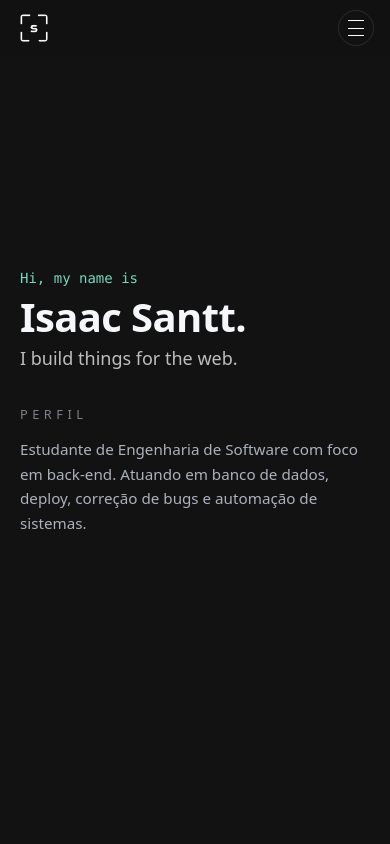
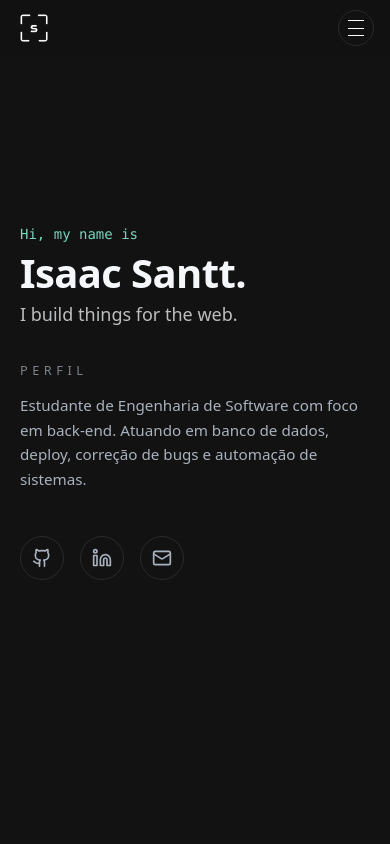
Before and after one commit to okisantt/portfolio, a Next.js app: page / in a window 390 px wide. Shown: the top 844 px of the page. Built offline with nearby package versions, Linux system fonts and the light colour scheme.

Commit message:
desing mobile

```diff
--- a/components/sections/Hero.tsx
+++ b/components/sections/Hero.tsx
@@ -3,6 +3,7 @@
 import Container from "@/components/ui/Container";
 import FadeIn from "@/components/motion/FadeIn";
 import { motion } from "framer-motion";
+import { Github, Linkedin, Mail } from "lucide-react";
 
 export default function Hero() {
   return (
@@ -33,6 +34,7 @@ export default function Hero() {
               </p>
             </div>
           </FadeIn>
+
           <FadeIn delay={0.18}>
             <div className="mt-8 space-y-3 text-[0.95rem] md:text-sm text-muted leading-relaxed">
               <p className="text-[0.8rem] tracking-[0.35em] text-muted/70">
@@ -43,6 +45,54 @@ export default function Hero() {
                 Atuando em banco de dados, deploy, correção de bugs e automação
                 de sistemas.
               </p>
+
+              {/* ÍCONES — SOMENTE MOBILE (centralizados, sem texto) */}
+              <div className="pt-8 w-full md:hidden">
+                <div className="flex items-center gap-4">
+                  <a
+                    href="https://github.com/isaacsantt"
+                    target="_blank"
+                    rel="noreferrer"
+                    aria-label="Abrir GitHub"
+                    className="
+                      group inline-flex h-11 w-11 items-center justify-center rounded-full
+                      border border-white/10 text-muted transition
+                      hover:text-text hover:border-white/20 hover:bg-white/5
+                      active:scale-95
+                    "
+                  >
+                    <Github className="h-5 w-5" />
+                  </a>
+
+                  <a
+                    href="https://www.linkedin.com/in/SEU-USUARIO/"
+                    target="_blank"
+                    rel="noreferrer"
+                    aria-label="Abrir LinkedIn"
+                    className="
+                      group inline-flex h-11 w-11 items-center justify-center rounded-full
+                      border border-white/10 text-muted transition
+                      hover:text-text hover:border-white/20 hover:bg-white/5
+                      active:scale-95
+                    "
+                  >
+                    <Linkedin className="h-5 w-5" />
+                  </a>
+
+                  <a
+                    href="mailto:SEUEMAIL@DOMINIO.COM"
+                    aria-label="Enviar e-mail"
+                    className="
+                      group inline-flex h-11 w-11 items-center justify-center rounded-full
+                      border border-white/10 text-muted transition
+                      hover:text-text hover:border-white/20 hover:bg-white/5
+                      active:scale-95
+                    "
+                  >
+                    <Mail className="h-5 w-5" />
+                  </a>
+                </div>
+              </div>
             </div>
           </FadeIn>
         </motion.div>
--- a/components/sections/HeroDesktop.tsx
+++ b/components/sections/HeroDesktop.tsx
@@ -32,6 +32,54 @@ export default function HeroDesktop() {
             Estudante de Engenharia de Software com foco em back-end. Atuando em
             banco de dados, deploy, correção de bugs e automação de sistemas.
           </p>
+
+          {/* MOBILE — somente ícones, centralizados */}
+          <div className="mt-10 flex justify-center md:hidden">
+            <div className="flex items-center gap-4">
+              <a
+                href="https://github.com/isaacsantt"
+                target="_blank"
+                rel="noreferrer"
+                aria-label="Abrir GitHub"
+                className="
+                  group inline-flex h-11 w-11 items-center justify-center rounded-full
+                  border border-white/10 text-muted transition
+                  hover:text-text hover:border-white/20 hover:bg-white/5
+                  active:scale-95
+                "
+              >
+                <Github className="h-5 w-5" />
+              </a>
+
+              <a
+                href="https://www.linkedin.com/in/SEU-USUARIO/"
+                target="_blank"
+                rel="noreferrer"
+                aria-label="Abrir LinkedIn"
+                className="
+                  group inline-flex h-11 w-11 items-center justify-center rounded-full
+                  border border-white/10 text-muted transition
+                  hover:text-text hover:border-white/20 hover:bg-white/5
+                  active:scale-95
+                "
+              >
+                <Linkedin className="h-5 w-5" />
+              </a>
+
+              <a
+                href="mailto:SEUEMAIL@DOMINIO.COM"
+                aria-label="Enviar e-mail"
+                className="
+                  group inline-flex h-11 w-11 items-center justify-center rounded-full
+                  border border-white/10 text-muted transition
+                  hover:text-text hover:border-white/20 hover:bg-white/5
+                  active:scale-95
+                "
+              >
+                <Mail className="h-5 w-5" />
+              </a>
+            </div>
+          </div>
 
           {/* Redes sociais — SOMENTE PC */}
           <div className="mt-6 hidden md:flex flex-col gap-2 md:!mt-24">
```
